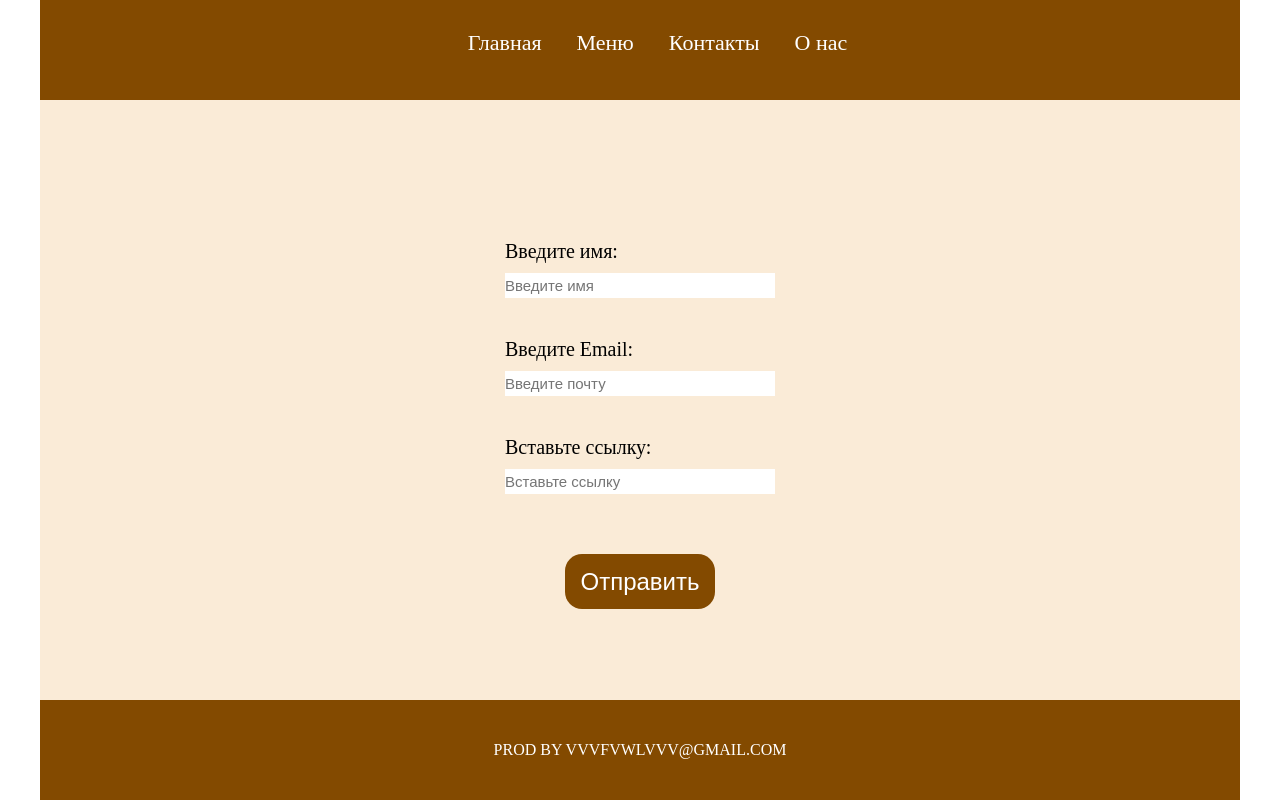
After one commit to vvvfvwlvvv/PHP_BIRD, a PHP site: page /form in a window 1280 px wide. The commit adds this page. Run offline with PHP 8.4, Linux system fonts and the light colour scheme.

Commit message:
me try work in cool company

```diff
--- a/lib/Controller.php
+++ b/lib/Controller.php
@@ -15,8 +15,11 @@ class Controller
      */
     public function process(): void
     {
-        $page = '';
 
+        $page = str_replace('/', '', $_SERVER['REQUEST_URI']);
+        $httpMethod = $_SERVER['REQUEST_METHOD'];
+
+        if ($httpMethod === "GET") {
             switch ($page) {
                 case 'form':
                     $result = $this->formAction();
@@ -24,6 +27,13 @@ class Controller
                 case 'list':
                     $result = $this->listAction();
                     break;
+                default:
+                    header('Location: /form');
+                    $result = null;
+            }
+        }
+        else {
+            switch ($page) {
                 case 'send':
                     $result = $this->sendAction();
                     break;
@@ -31,10 +41,13 @@ class Controller
                     header('Location: /form');
                     $result = null;
             }
+        }
 
         if (!is_null($result)) {
             echo $result;
         }
+
+
     }
 
     /**
@@ -45,7 +58,12 @@ class Controller
      * @return string
      */
     protected function formAction(): string {
+        $var = "";
+        require_once './template/header.php';
+        require_once './template/form.php';
+        require_once './template/footer.php';
 
+        return '';
     }
 
     /**
@@ -57,7 +75,19 @@ class Controller
      */
     protected function listAction(): string
     {
-        // селект из базы $database->query()
+        $createTableSql = <<<SQL
+        SELECT * FROM form
+        SQL;
+        try {
+            $database = new Database();
+            $result = $database->query($createTableSql);
+        } catch (\Throwable $throwable) {
+
+        }
+
+        while ($row = $result->fetchArray()) {
+        var_dump($row);}
+        return '';
     }
 
     /**
@@ -69,6 +99,23 @@ class Controller
      */
     protected function sendAction(): string
     {
-        // запись в базу $database->query()
+        $json = file_get_contents('php://input');
+        $data = json_decode($json, true);
+        $createTableSql = <<<SQL
+        INSERT INTO form (name_person, email_person, link_person) VALUES ('{$data['name']}', '{$data['email']}', '{$data['link']}')
+SQL;
+
+
+        try {
+            $database = new Database();
+            $database->query($createTableSql);
+        } catch (\Throwable $throwable) {
+           $result = ['error' => 'database error'];
+           return json_encode($result);
+        }
+
+
+
+        return $json;
     }
 }
--- a/template/footer.php
+++ b/template/footer.php
@@ -1,3 +1,3 @@
-<?php
-
-// todo Написать шапку сайта: html, head, body, меню, подключение css
+<script src="static/js/script.js"></script>
+</body>
+</html>
--- /dev/null
+++ b/template/form.php
@@ -0,0 +1,36 @@
+<div class="wrapper">
+
+        <header class="header">
+            <ul class="menu">
+                <li class="menu_item">Главная</li>
+                <li class="menu_item">Меню</li>
+                <li class="menu_item">Контакты</li>
+                <li class="menu_item">О нас</li>
+            </ul>
+        </header>
+
+        <main class="main">
+            <form id="form" method="post">
+                <label>
+                    Введите имя:
+                    <input required="required" id="name_person" type="text" placeholder="Введите имя">
+                </label>
+                <label>
+                    Введите Email:
+                    <input required="required" id="email_person" type="email" placeholder="Введите почту">
+                </label>
+                <label>
+                    Вставьте ссылку:
+                    <input required="required" id="link_person" type="text" placeholder="Вставьте ссылку">
+                </label>
+                <input id="js_btn" name="btn" class="btn" type="submit" value="Отправить">
+            </form>
+        </main>
+
+        <footer class="footer">
+            <div class="footer_content">
+                <a href="#">PROD BY VVVFVWLVVV@GMAIL.COM</a>
+            </div>
+        </footer>
+
+    </div>
--- a/template/header.php
+++ b/template/header.php
@@ -1,3 +1,10 @@
-<?php
-
-// todo Написать подвал сайта /body, /html и подключение js
+<!DOCTYPE html>
+<html lang="ru">
+<head>
+    <meta charset="UTF-8">
+    <meta http-equiv="X-UA-Compatible" content="IE=edge">
+    <meta name="viewport" content="width=device-width, initial-scale=1.0">
+    <link rel="stylesheet" href="/static/css/style.css">
+    <title>Форма Первый Бит</title>
+</head>
+<body>
--- a/www/index.php
+++ b/www/index.php
@@ -2,6 +2,9 @@
 
 use Felix\StudyProject\Controller;
 
+if (preg_match('/\.(?:png|jpg|jpeg|gif|css|js)$/', $_SERVER["REQUEST_URI"])) {
+    return false;    // serve the requested resource as-is.
+}
 require_once __DIR__ . '/../vendor/autoload.php';
 
 (new Controller())->process();
--- /dev/null
+++ b/www/static/css/style.css
@@ -0,0 +1,120 @@
+*{
+    margin: 0;
+    padding: 0;
+}
+
+html,
+body {
+    height: 100%;
+}
+
+.wrapper{
+    min-height: 100%;
+    display: flex;
+    flex-direction: column;
+    align-items: center;
+}
+
+.header {
+    max-width: 1200px;
+    width: 100%;
+    height: 100px;
+    background-color: rgb(131, 74, 0);
+}
+
+.menu{
+    display: flex;
+    color: white;
+    width: 70%;
+    margin: 0 auto;
+    list-style-type: none;
+    padding-top: 30px;
+    flex-wrap: wrap;
+    justify-content: center;
+}
+
+.menu_item{
+    margin-left: 35px;
+    font-size: 22px;
+    cursor: pointer;
+    transition: 1s;
+}
+
+.menu_item:hover{
+    color: lightgrey;
+    font-size: 25px;
+}
+
+.main {
+    max-width: 1200px;
+    width: 100%;
+    background-color: antiquewhite;
+    flex-grow: 1;
+}
+
+.footer {
+    width: 100%;
+    max-width: 1200px;
+    height: 100px;
+    background-color: rgb(131, 74, 0);
+    display: flex;
+    justify-content: center;
+    align-items: center;
+
+}
+
+#form{
+    background-color: antiquewhite;
+    height: 100%;
+    padding: 10px;
+    padding-top: 100px;
+}
+
+label{
+    width: 270px;
+    display: block;
+    margin: 0 auto;
+    margin-top: 40px;
+    font-size: 20px;
+
+}
+
+input{
+    display: block;
+    width: 270px;
+    height: 25px;
+    border: none;
+    margin-top: 10px;
+    font-size: 15px;
+}
+
+.btn{
+    border-radius: 17px;
+    background-color: rgb(131, 74, 0);
+    font-size: 24px;
+    border: none;
+    width: 150px;
+    margin: 0 auto;
+    margin-top: 60px;
+    height: 55px;
+    cursor: pointer;
+    color: white;
+    transition: .7s;
+}
+
+.btn:hover{
+    background-color: firebrick;
+    width: 170px;
+    height: 65px;
+}
+
+.footer_content{
+    width: 70%;
+    text-align: center;
+
+}
+
+.footer_content > a{
+    text-decoration: none;
+    color: white;
+}
--- /dev/null
+++ b/www/static/js/script.js
@@ -0,0 +1,29 @@
+el = document.getElementById("js_btn");
+
+el.addEventListener('click', (event) => {event.preventDefault(); fetchMovies()});
+
+
+async function fetchMovies() {
+    name_person = document.getElementById("name_person").value;
+    email_person = document.getElementById("email_person").value;
+    link_person = document.getElementById("link_person").value;
+
+
+    data = {name: name_person,
+            email: email_person,
+            link: link_person};
+
+    const response = await fetch('/send', {
+        method: 'POST',
+        headers: {
+          'Content-Type': 'application/json'
+        },
+        body: JSON.stringify(data)
+    });
+    console.log(response);
+    alert('Success');
+    document.getElementById("name_person").value = "";
+    document.getElementById("email_person").value = "";
+    document.getElementById("link_person").value = "";
+
+  }
```
Also changed, not shown: lib/Commands/DatabaseInitCommand.php (+9 -3 lines). Lines whose indentation alone changed are shown as unchanged.
